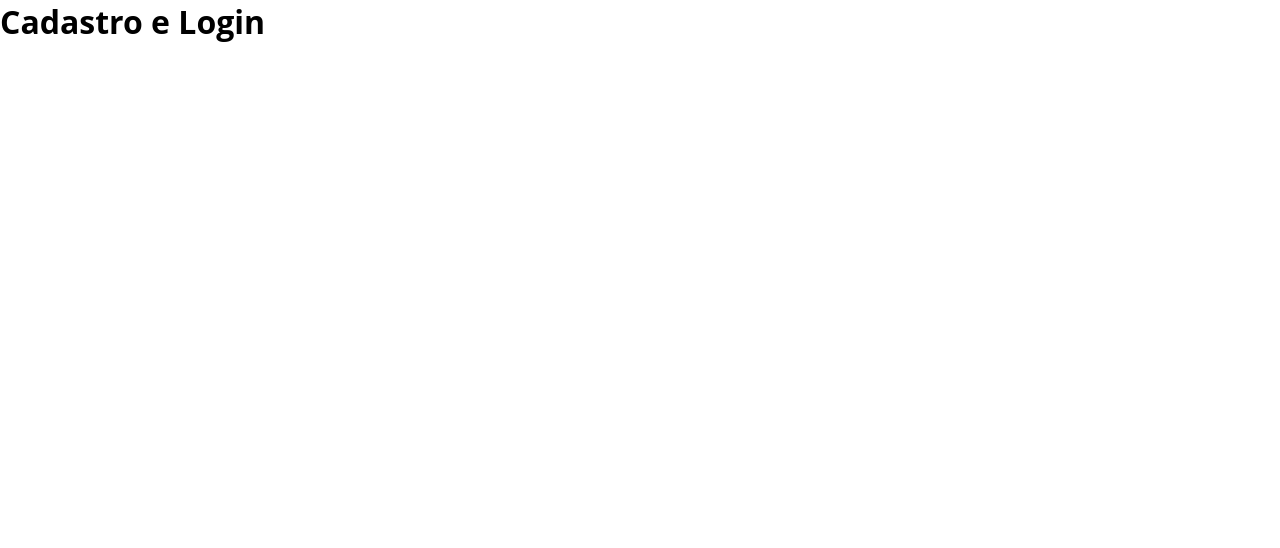
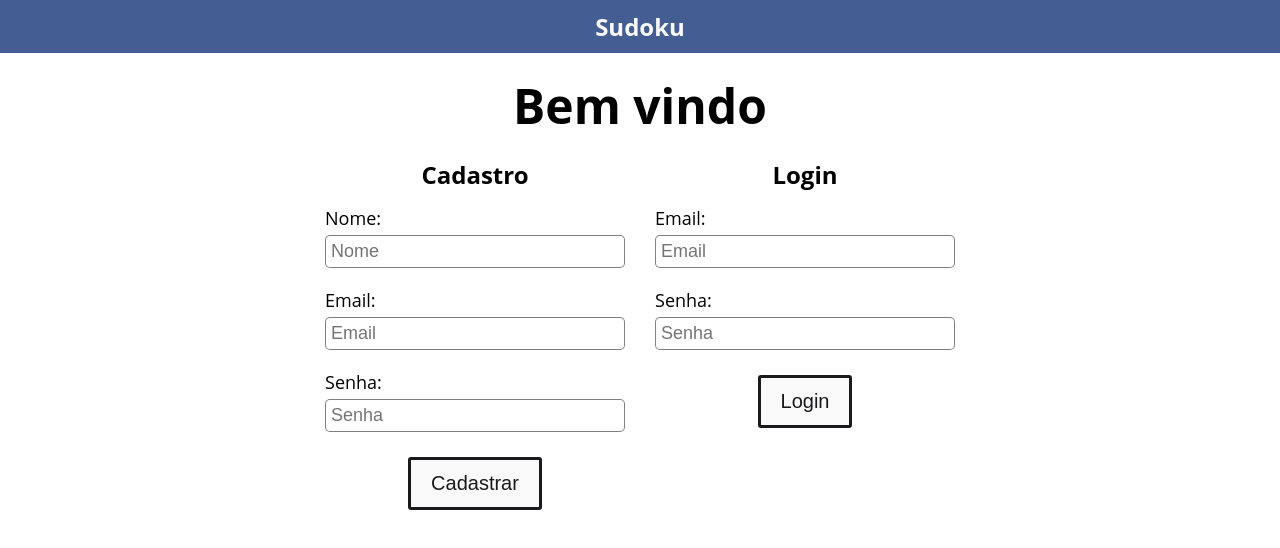
Before and after one commit to henriquekato/sudoku, a React (Vite) app in the folder frontend/: page /login in a window 1280 px wide. Shown: the top 548 px of the page. Built offline with nearby package versions, Linux system fonts and the light colour scheme.

Commit message:
Add signup functionality

```diff
--- a/frontend/src/AuthProvider.jsx
+++ b/frontend/src/AuthProvider.jsx
@@ -4,13 +4,13 @@ const AuthContext = createContext();
 
 function AuthProvider({ children }) {
   const [token, setToken] = useState("");
-  const [name, setName] = useState("");
+  const [username, setUsername] = useState("");
 
   const contextValue = {
     token,
     setToken,
-    name,
-    setName,
+    username,
+    setUsername,
   };
 
   return (
--- /dev/null
+++ b/frontend/src/apiEndpoints.js
@@ -0,0 +1,8 @@
+const baseUrl = "http://localhost:8000";
+export const signupUri = baseUrl + "/signup";
+export const loginUri = baseUrl + "/login";
+export const newGameUri = baseUrl + "/game/new";
+export const validateGameUri = baseUrl + "/game/validate";
+export const profileUri = baseUrl + "/profile";
+export const rankingUri = baseUrl + "/ranking";
+export const allBoardsUri = baseUrl + "/board/all";
--- /dev/null
+++ b/frontend/src/components/Form.jsx
@@ -0,0 +1,147 @@
+import styled from "styled-components";
+import { useContext, useState } from "react";
+import { Button } from "../styles/GlobalStyle";
+import { darkColor, greenColor, redColor, whiteColor } from "../styles/colors";
+import { signupUri } from "../apiEndpoints";
+import { useNavigate } from "react-router-dom";
+import { AuthContext } from "../AuthProvider";
+
+const StyledForm = styled.div`
+  display: flex;
+  flex-direction: column;
+  justify-content: center;
+  align-items: center;
+  margin-bottom: 40px;
+`;
+
+const Input = styled.input`
+  display: block;
+  width: 100%;
+  max-width: 400px;
+  font-size: 18px;
+  padding: 5px;
+  border: 0.1rem solid rgba(0, 0, 0, 0.5);
+  border-radius: 5px;
+`;
+
+const Label = styled.label`
+  display: block;
+  font-size: 18px;
+  cursor: pointer;
+`;
+
+const FormField = styled.div`
+  margin: auto 15px 20px;
+  min-width: 300px;
+  display: grid;
+  row-gap: 5px;
+`;
+
+const H2 = styled.h2`
+  text-align: center;
+  margin-bottom: 15px;
+`;
+
+function FormComponent(props) {
+  const { setToken, setUsername } = useContext(AuthContext);
+  const navigate = useNavigate();
+
+  const inputNameId = props.id + "-name";
+  const inputEmailId = props.id + "-email";
+  const inputPasswordId = props.id + "-password";
+
+  const [name, setName] = useState("");
+  const [email, setEmail] = useState("");
+  const [password, setPassword] = useState("");
+
+  function handleChange(e) {
+    const { name, value } = e.target;
+    if (name == "name") {
+      setName(value);
+    } else if (name == "email") {
+      setEmail(value);
+    } else if (name == "password") {
+      setPassword(value);
+    }
+  }
+
+  async function handleSubmit(e) {
+    e.preventDefault();
+
+    try {
+      const options = {
+        method: "POST",
+        headers: { "Content-type": "application/json" },
+        body: JSON.stringify({ name, email, password }),
+      };
+      const response = await fetch(signupUri, options);
+      const data = await response.json();
+      if (response.ok) {
+        props.setSuccess(data.success);
+        props.setErrors([]);
+      } else {
+        props.setSuccess("");
+        props.setErrors(data.errors);
+      }
+    } catch (error) {
+      console.log(error);
+    }
+  }
+
+  return (
+    <div>
+      <H2>{props.title}</H2>
+      <StyledForm>
+        {props.name && (
+          <FormField>
+            <Label htmlFor={inputNameId}>Nome:</Label>
+            <Input
+              type="text"
+              name="name"
+              placeholder="Nome"
+              id={inputNameId}
+              value={name}
+              onChange={handleChange}
+            />
+          </FormField>
+        )}
+        {props.email && (
+          <FormField>
+            <Label htmlFor={inputEmailId}>Email:</Label>
+            <Input
+              type="email"
+              name="email"
+              placeholder="Email"
+              id={inputEmailId}
+              value={email}
+              onChange={handleChange}
+            />
+          </FormField>
+        )}
+        {props.password && (
+          <FormField>
+            <Label htmlFor={inputPasswordId}>Senha:</Label>
+            <Input
+              type="password"
+              name="password"
+              placeholder="Senha"
+              id={inputPasswordId}
+              value={password}
+              onChange={handleChange}
+            />
+          </FormField>
+        )}
+        <Button
+          bordercolor={darkColor}
+          hoverbg={darkColor}
+          hovercolor={whiteColor}
+          onClick={handleSubmit}
+        >
+          {props.button}
+        </Button>
+      </StyledForm>
+    </div>
+  );
+}
+
+export default FormComponent;
--- a/frontend/src/components/Nav.jsx
+++ b/frontend/src/components/Nav.jsx
@@ -3,20 +3,21 @@ import { blueColor, whiteColor } from "../styles/colors";
 import { StyledLink } from "../styles/GlobalStyle";
 
 const StyledNav = styled.nav`
-  text-align: center;
   display: flex;
-  justify-content: space-between;
+  justify-content: space-around;
   background-color: ${blueColor};
   color: ${whiteColor};
   padding: 10px 15px;
   font-size: 24px;
+  font-weight: 700;
 `;
 
-function Nav() {
+function Nav(props) {
   return (
     <StyledNav>
-      <StyledLink to={`/`}>Home</StyledLink>
-      <span>Logout</span>
+      {!props.children && <StyledLink to={`/`}>Home</StyledLink>}
+      {props.children && props.children}
+      {!props.children && <span>Logout</span>}
     </StyledNav>
   );
 }
--- a/frontend/src/pages/Login.jsx
+++ b/frontend/src/pages/Login.jsx
@@ -1,7 +1,69 @@
+import { H1, BannerMessage } from "../styles/GlobalStyle";
+import Form from "../components/Form";
+import Nav from "../components/Nav";
+import styled from "styled-components";
+import { loginUri, signupUri } from "../apiEndpoints";
+import { useState } from "react";
+
+const Container = styled.div`
+  display: flex;
+  flex-direction: column;
+  justify-content: center;
+
+  @media (min-width: 768px) {
+    flex-direction: row;
+  }
+`;
+
+const Header = styled.div`
+  display: flex;
+  flex-direction: column;
+  justify-content: center;
+`;
+
 function Login() {
+  const [errors, setErrors] = useState([]);
+  const [success, setSuccess] = useState("");
+
   return (
     <>
-      <h1>Cadastro e Login</h1>
+      <Nav>Sudoku</Nav>
+      <Header>
+        <H1>Bem vindo</H1>
+        {success && (
+          <BannerMessage success={success.toString()}>{messages}</BannerMessage>
+        )}
+        {errors.length > 0 && (
+          <BannerMessage>
+            {errors.map((error, index) => (
+              <p key={index}>{error}</p>
+            ))}
+          </BannerMessage>
+        )}
+      </Header>
+      <Container>
+        <Form
+          uri={signupUri}
+          id="signup"
+          title="Cadastro"
+          name={true}
+          email={true}
+          password={true}
+          button="Cadastrar"
+          setSuccess={setSuccess}
+          setErrors={setErrors}
+        />
+        <Form
+          uri={loginUri}
+          id="login"
+          title="Login"
+          email={true}
+          password={true}
+          button="Login"
+          setSuccess={setSuccess}
+          setErrors={setErrors}
+        />
+      </Container>
     </>
   );
 }
--- a/frontend/src/styles/GlobalStyle.js
+++ b/frontend/src/styles/GlobalStyle.js
@@ -1,5 +1,11 @@
 import { createGlobalStyle, styled } from "styled-components";
-import { darkColor, lightBlueColor, redColor, whiteColor } from "./colors";
+import {
+  darkColor,
+  greenColor,
+  lightBlueColor,
+  redColor,
+  whiteColor,
+} from "./colors";
 import { Link } from "react-router-dom";
 
 export default createGlobalStyle`
@@ -24,7 +30,7 @@ export default createGlobalStyle`
 
 export const H1 = styled.h1`
   text-align: center;
-  margin: 70px 5px;
+  margin: 20px 5px;
   font-size: 48px;
 `;
 
@@ -54,7 +60,8 @@ export const Button = styled.button`
   border-radius: 3px;
   margin: 5px;
   &:hover {
-    background-color: ${(props) => props.hovercolor || lightBlueColor};
+    background-color: ${(props) => props.hoverbg || lightBlueColor};
+    color: ${(props) => props.hovercolor || darkColor};
   }
 `;
 
@@ -80,3 +87,16 @@ export const ButtonLink = styled(Link)`
     background-color: ${lightBlueColor};
   }
 `;
+
+export const BannerMessage = styled.div`
+  background-color: ${(props) =>
+    props.success == "true" ? greenColor : redColor};
+  border-radius: 5px;
+  padding: 15px;
+  max-width: 400px;
+  margin: auto auto 30px;
+
+  p {
+    margin: 10px auto;
+  }
+`;
--- a/frontend/src/styles/colors.js
+++ b/frontend/src/styles/colors.js
@@ -4,3 +4,4 @@ export const redColor = "#F93943";
 export const blueColor = "#445E93";
 export const lightBlueColor = "#7EB2DD";
 export const pinkColor = "#FCB0B3";
+export const greenColor = "#7AE582";
```
